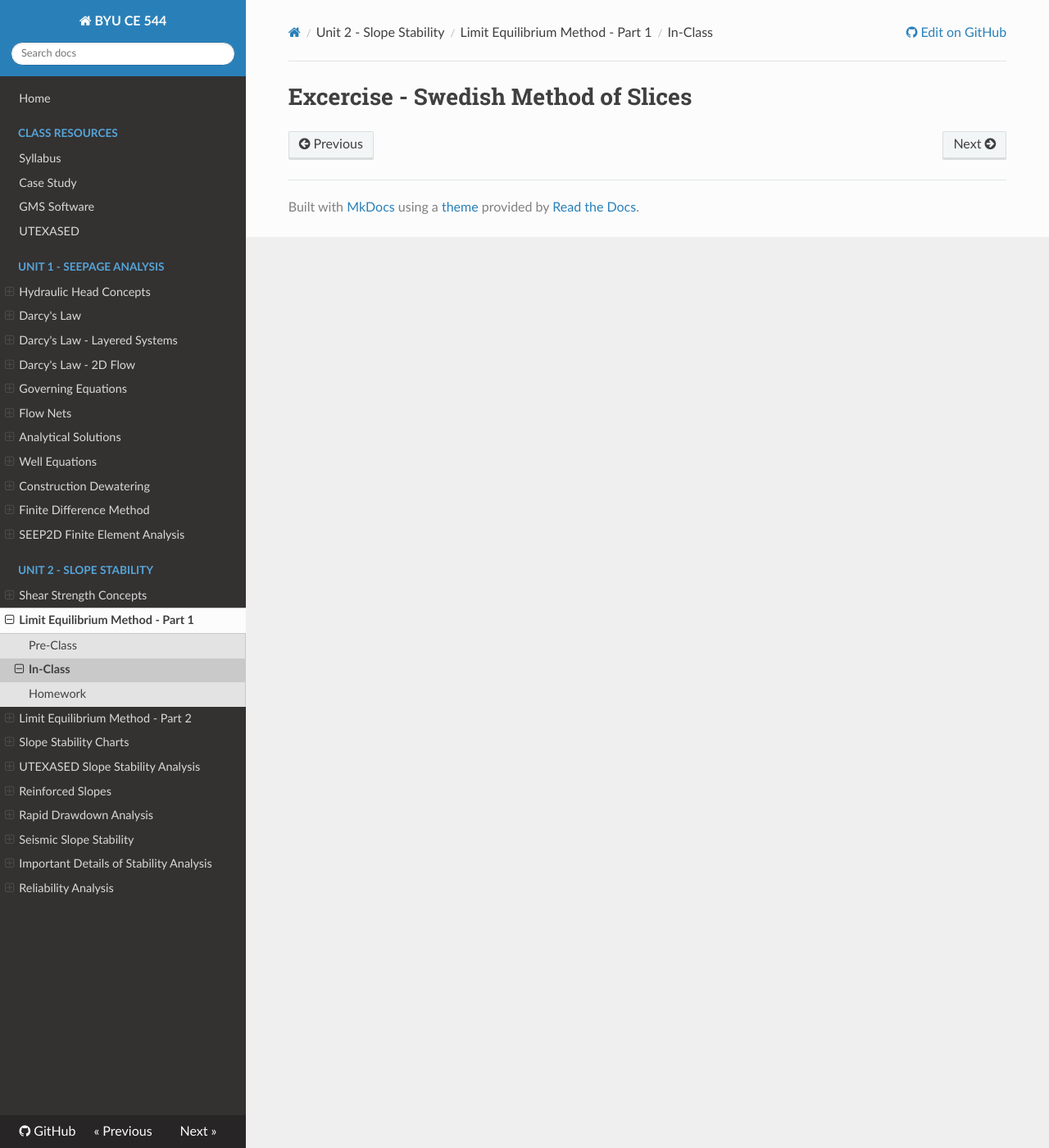
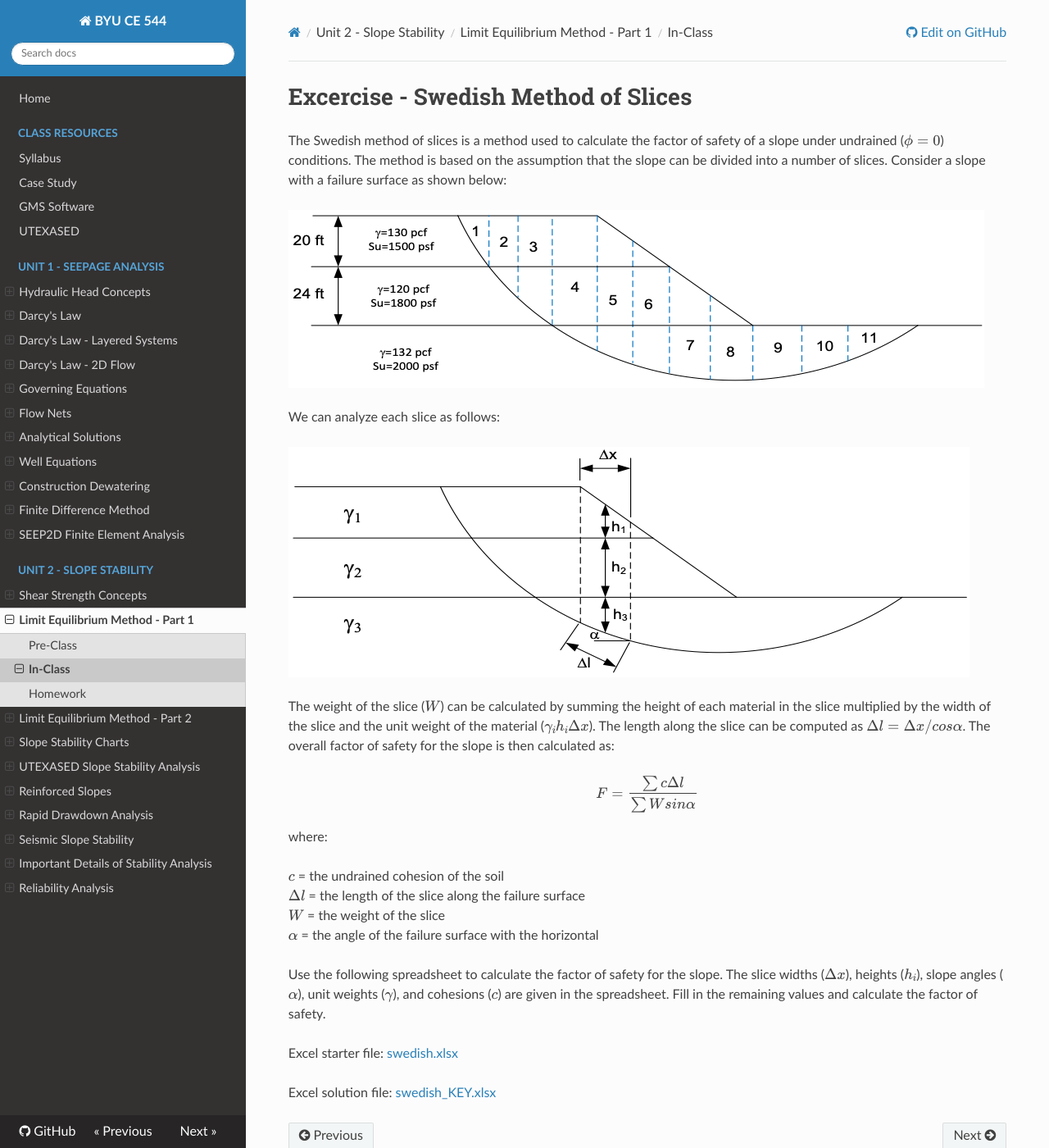
Before and after one commit to njones61/ce544, an MkDocs documentation site: the page built from docs/unit2/02_limiteq1/limiteq1_class.md, in a window 1280 px wide and 1400 px high. Shown: the whole window at 82% size. Built offline with MkDocs 1.6.1, drawn with Linux system fonts in a browser that asks for light colours; nearby versions of some CDN libraries.

Commit message:
misc edits

```diff
--- a/docs/unit2/02_limiteq1/limiteq1_class.md
+++ b/docs/unit2/02_limiteq1/limiteq1_class.md
@@ -1 +1,31 @@
 # Excercise - Swedish Method of Slices
+
+The Swedish method of slices is a method used to calculate the factor of safety of a slope under undrained ($\phi=0$) conditions. The method is based on the assumption that the slope can be divided into a number of slices. Consider a slope with a failure surface as shown below:
+
+![swedish1.png](swedish1.png)
+
+We can analyze each slice as follows:
+
+![swedish2.png](swedish2.png)
+
+The weight of the slice ($W$) can be calculated by summing the height of each material in the slice multiplied by
+the width of the slice and the unit weight of the material ($\gamma_i h_i \Delta x$).
+The length along the slice can be computed as $\Delta l = \Delta x / cos \alpha$. The overall factor of safety for the slope is then
+calculated as:
+
+$$
+F = \frac{\sum{c\Delta l}}{\sum{W sin\alpha}}
+$$
+
+where:
+
+$c$ = the undrained cohesion of the soil<br>
+$\Delta l$ = the length of the slice along the failure surface<br>
+$W$ = the weight of the slice<br>
+$\alpha$ = the angle of the failure surface with the horizontal
+
+Use the following spreadsheet to calculate the factor of safety for the slope. The slice widths ($\Delta x$), heights ($h_i$), slope angles ($\alpha$), unit weights ($\gamma$), and cohesions ($c$) are given in the spreadsheet. Fill in the remaining values and calculate the factor of safety.
+
+Excel starter file: [swedish.xlsx](swedish.xlsx)
+
+Excel solution file: [swedish_KEY.xlsx](swedish_KEY.xlsx)
```
Also changed, not shown: docs/unit2/02_limiteq1/swedish1.png (added), docs/unit2/02_limiteq1/swedish2.png (added), 2 other files.
